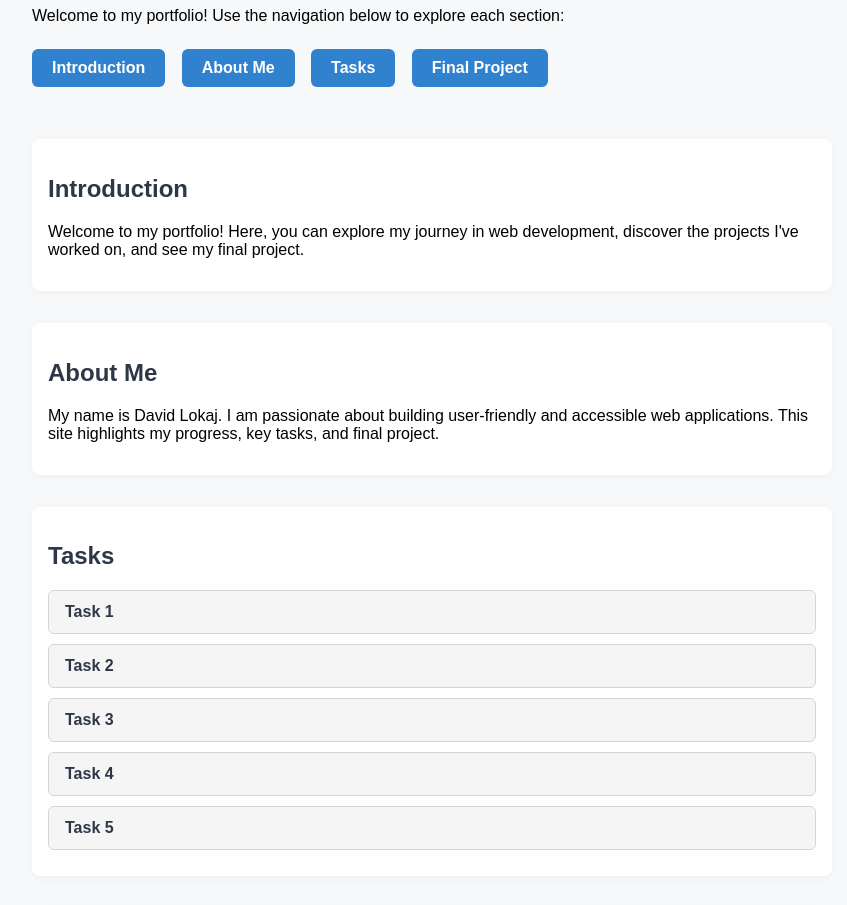
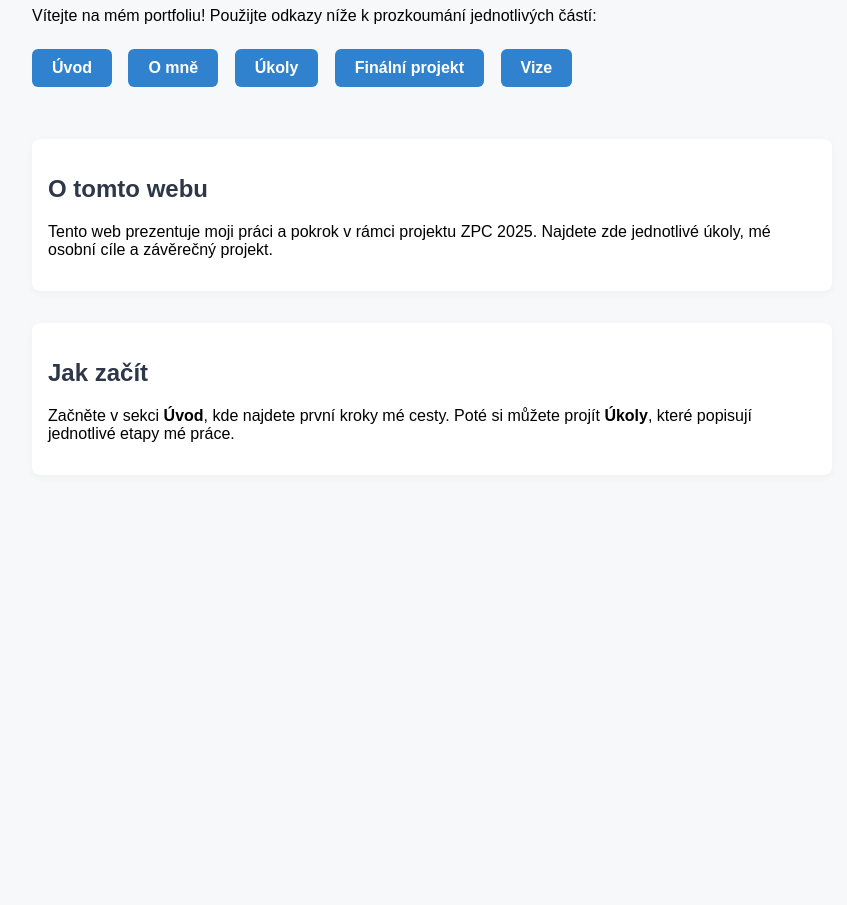
Before and after one commit to DavidLokaj/Portfolio-Davida-Lokaje, a plain HTML site: page index.html in a window 1280 px wide. Shown: the part 105-1010 px from the top of the page, without its empty margins (208-1055 px from the left). After the commit the page ends 800 px from the top, so only its background shows below. Drawn offline with Linux system fonts and the light colour scheme.

Commit message:
Update index.html

```diff
--- a/index.html
+++ b/index.html
@@ -1,8 +1,8 @@
 <!DOCTYPE html>
-<html lang="en">
+<html lang="cs">
 <head>
   <meta charset="UTF-8">
-  <title>David Lokaj Portfolio</title>
+  <title>Portfolio Davida Lokaje</title>
   <meta name="viewport" content="width=device-width, initial-scale=1">
   <style>
     body {
@@ -40,111 +40,35 @@
       border-radius: 8px;
       box-shadow: 0 2px 8px rgba(0,0,0,0.04);
     }
-    .task-box {
-      border: 1px solid #d1d5db;
-      border-radius: 6px;
-      margin-bottom: 10px;
-      background: #f5f5f5;
-    }
-    .task-btn {
-      width: 100%;
-      background: none;
-      border: none;
-      padding: 12px 16px;
-      font-weight: bold;
-      text-align: left;
-      cursor: pointer;
-      border-radius: 6px;
-      font-size: 1rem;
-      color: #2d3748;
-    }
-    .task-desc {
-      padding: 10px 16px;
-      background: #fff;
-      border-radius: 0 0 6px 6px;
-      border-top: 1px solid #d1d5db;
-    }
-    html {
-      scroll-behavior: smooth;
-    }
   </style>
 </head>
 <body>
-  <h1>David Lokaj Portfolio</h1>
+  <h1>Portfolio Davida Lokaje</h1>
 
-  <p>Welcome to my portfolio! Use the navigation below to explore each section:</p>
+  <p>Vítejte na mém portfoliu! Použijte odkazy níže k prozkoumání jednotlivých částí:</p>
 
   <div class="nav">
-    <a href="#introduction">Introduction</a>
-    <a href="#about">About Me</a>
-    <a href="#tasks">Tasks</a>
-    <a href="#final-project">Final Project</a>
+    <a href="Úvod.html">Úvod</a>
+    <a href="about.html">O mně</a>
+    <a href="tasks.html">Úkoly</a>
+    <a href="final-project.html">Finální projekt</a>
+    <a href="Vize">Vize</a>
   </div>
 
-  <section id="introduction">
-    <h2>Introduction</h2>
+  <section>
+    <h2>O tomto webu</h2>
     <p>
-      Welcome to my portfolio! Here, you can explore my journey in web development, discover the projects I've worked on, and see my final project.
+      Tento web prezentuje moji práci a pokrok v rámci projektu ZPC 2025.
+      Najdete zde jednotlivé úkoly, mé osobní cíle a závěrečný projekt.
     </p>
   </section>
 
-  <section id="about">
-    <h2>About Me</h2>
+  <section>
+    <h2>Jak začít</h2>
     <p>
-      My name is David Lokaj. I am passionate about building user-friendly and accessible web applications. This site highlights my progress, key tasks, and final project.
+      Začněte v sekci <strong>Úvod</strong>, kde najdete první kroky mé cesty.
+      Poté si můžete projít <strong>Úkoly</strong>, které popisují jednotlivé etapy mé práce.
     </p>
   </section>
-
-  <section id="tasks">
-    <h2>Tasks</h2>
-    <div class="task-box">
-      <button class="task-btn" onclick="toggleTask(1)">Task 1</button>
-      <div class="task-desc" id="task-desc-1" style="display:none;">
-        In Task 1, I learned the basics of web development, including how to structure HTML and apply simple styling with CSS.
-      </div>
-    </div>
-    <div class="task-box">
-      <button class="task-btn" onclick="toggleTask(2)">Task 2</button>
-      <div class="task-desc" id="task-desc-2" style="display:none;">
-        Task 2 introduced me to interactive web features using JavaScript, allowing for dynamic content and better user experiences.
-      </div>
-    </div>
-    <div class="task-box">
-      <button class="task-btn" onclick="toggleTask(3)">Task 3</button>
-      <div class="task-desc" id="task-desc-3" style="display:none;">
-        In Task 3, I focused on responsive design, making sure my portfolio looks great on all devices, from phones to desktops.
-      </div>
-    </div>
-    <div class="task-box">
-      <button class="task-btn" onclick="toggleTask(4)">Task 4</button>
-      <div class="task-desc" id="task-desc-4" style="display:none;">
-        Task 4 was all about accessibility—ensuring that everyone can use my site, regardless of their abilities or technology.
-      </div>
-    </div>
-    <div class="task-box">
-      <button class="task-btn" onclick="toggleTask(5)">Task 5</button>
-      <div class="task-desc" id="task-desc-5" style="display:none;">
-        In Task 5, I deployed my final project online, bringing together everything I learned into a complete, shareable web application.
-      </div>
-    </div>
-  </section>
-
-  <section id="final-project">
-    <h2>Final Project</h2>
-    <p>
-      My final project is a showcase of all the skills I developed throughout my learning journey. It is a fully functional, visually appealing web application designed with best practices in mind.
-    </p>
-  </section>
-
-  <script>
-    function toggleTask(n) {
-      for (let i = 1; i <= 5; i++) {
-        document.getElementById('task-desc-' + i).style.display =
-          (i === n && document.getElementById('task-desc-' + i).style.display === 'none')
-            ? 'block'
-            : 'none';
-      }
-    }
-  </script>
 </body>
 </html>
```
